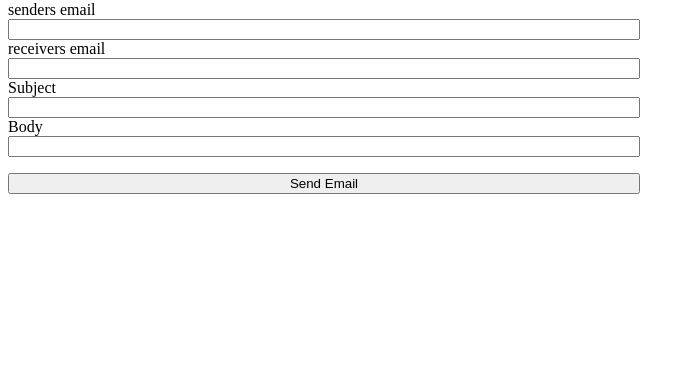
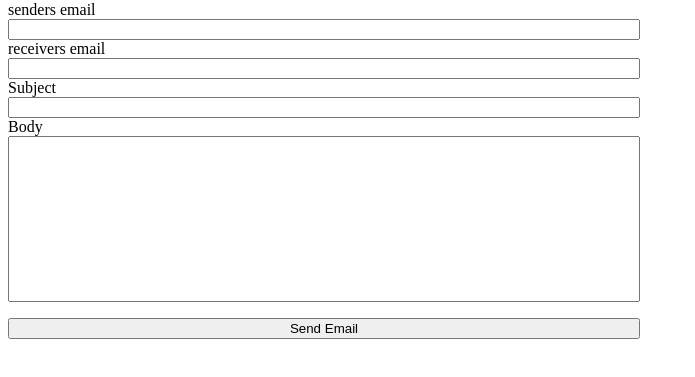
Before and after one commit to SrinivasaRaviIdury/tasks-vnb, a website: page email/index.html in a window 1280 px wide. Shown: the part 79-456 px from the top of the page, without its empty margins (0-695 px from the left). Drawn offline with Linux system fonts and the light colour scheme.

Commit message:
updated body tag

```diff
--- a/email/index.html
+++ b/email/index.html
@@ -14,6 +14,9 @@
       .button {
         margin: 1rem 0;
       }
+      #emailBody {
+        height: 10rem;
+      }
     </style>
     <title>Send Email</title>
   </head>
@@ -27,7 +30,7 @@
       <label for="subject">Subject</label>
       <input type="text" name="subject" />
       <label for="emailbody">Body</label>
-      <input type="text" name="emailBody" />
+      <input type="text" name="emailBody" id="emailBody"/>
       <input
         type="button"
         value="Send Email"
```
